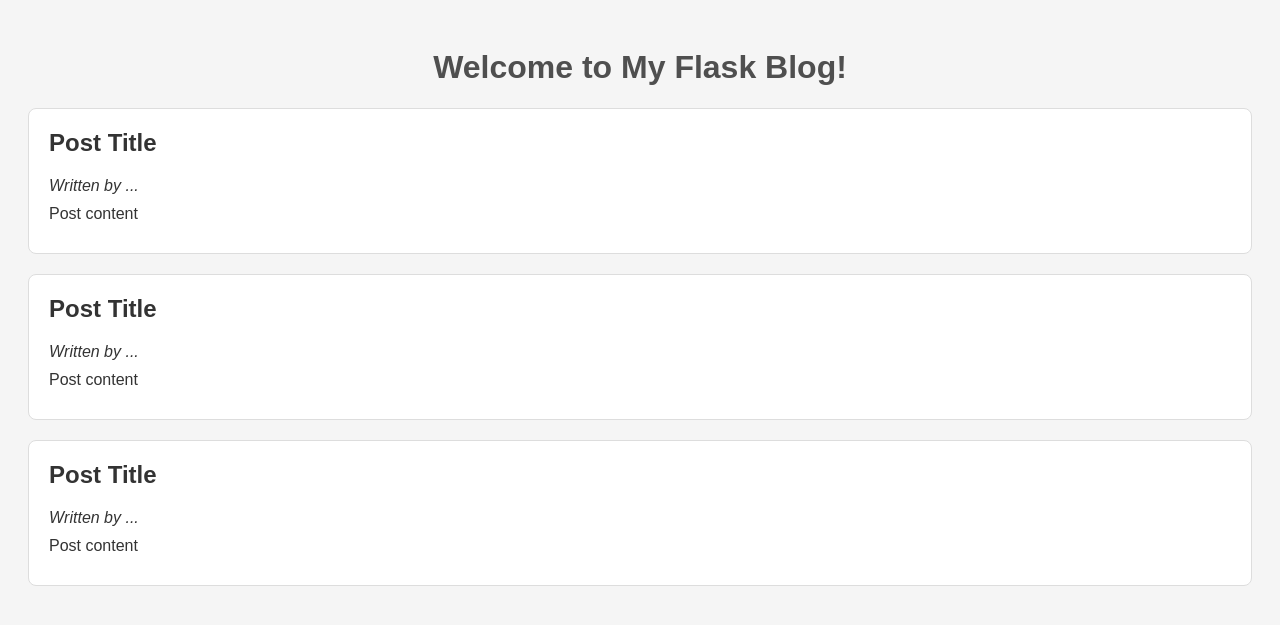
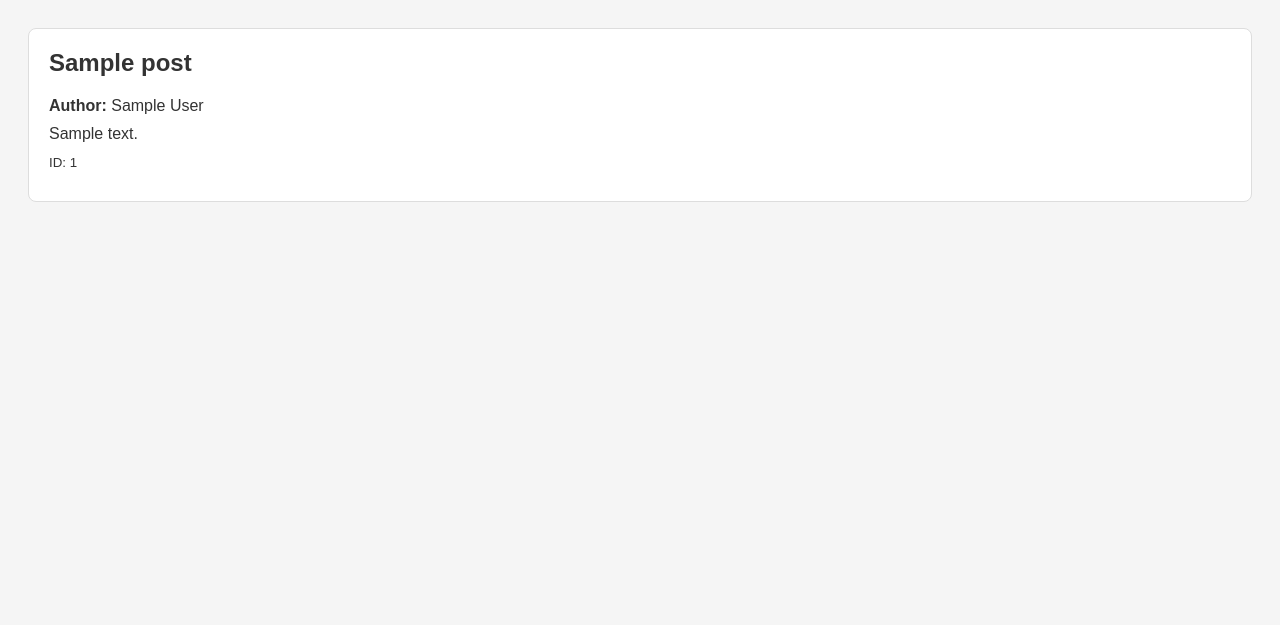
Before and after one commit to mk-ws-git/Masterblog, a Flask app: template templates/index.html in a window 1280 px wide. Shown: the top 625 px of the page. Run offline with Flask 3, Linux system fonts and the light colour scheme; the template is opened without the code that fills it: most values are stand-ins (such as "Sample title", 1, 10 or a date in 2020).

Commit message:
Add flask route for creating new blog posts

```diff
--- a/app.py
+++ b/app.py
@@ -5,8 +5,51 @@ app = Flask(__name__)
 
 def load_posts():
     """Load blog posts from the JSON file."""
-    with open('blog_posts.json', 'r') as post:
+    base_dir = os.path.dirname(os.path.abspath(__file__))
+    blog_posts = os.path.join(base_dir, "blog_posts.json")
+
+    with open('blog_posts', 'r') as post:
         return json.load(post)
+
+
+def add_posts(post):
+     """Add a new post to the JSON file."""
+     posts = load_posts()
+     posts.append(post)
+     with open('blog_posts.json', 'w') as post_file:
+         json.dump(posts, post_file, indent=4)
+
+
+@app.route("/add", methods=["GET", "POST"])
+def add():
+    if request.method == "POST":
+
+        author = request.form.get("author")
+        title = request.form.get("title")
+        content = request.form.get("content")
+
+        posts = load_posts()
+
+        if posts:
+            new_id = max(post["id"] for post in posts) + 1
+        else:
+            new_id = 1
+
+        new_post = {
+            "id": new_id,
+            "author": author,
+            "title": title,
+            "content": content
+        }
+
+        posts.append(new_post)
+        save_posts(posts)
+
+        return redirect(url_for("index"))
+
+    return render_template("add.html")
+
+
 @app.route('/')
 def index():
     posts = load_posts()
--- a/templates/index.html
+++ b/templates/index.html
@@ -3,25 +3,19 @@
 <head>
     <meta charset="UTF-8">
     <meta name="viewport" content="width=device-width, initial-scale=1.0">
-    <title>My Flask Blog</title>
+    <title>Masterblog</title>
     <link rel="stylesheet" href="{{ url_for('static', filename='style.css') }}">
 </head>
 <body>
-    <h1>Welcome to My Flask Blog!</h1>
-    <div class="post">
-        <h2>Post Title</h2>
-        <p><em>Written by ...</em></p>
-        <p>Post content</p>
-    </div>
-    <div class="post">
-        <h2>Post Title</h2>
-        <p><em>Written by ...</em></p>
-        <p>Post content</p>
-    </div>
-    <div class="post">
-        <h2>Post Title</h2>
-        <p><em>Written by ...</em></p>
-        <p>Post content</p>
-    </div>
+
+  {% for post in posts %}
+  <div class="post">
+    <h2>{{ post.title }}</h2>
+    <p><strong>Author:</strong> {{ post.author }}</p>
+    <p>{{ post.content }}</p>
+    <p><small>ID: {{ post.id }}</small></p>
+  </div>
+{% endfor %}
+
 </body>
 </html>
```
